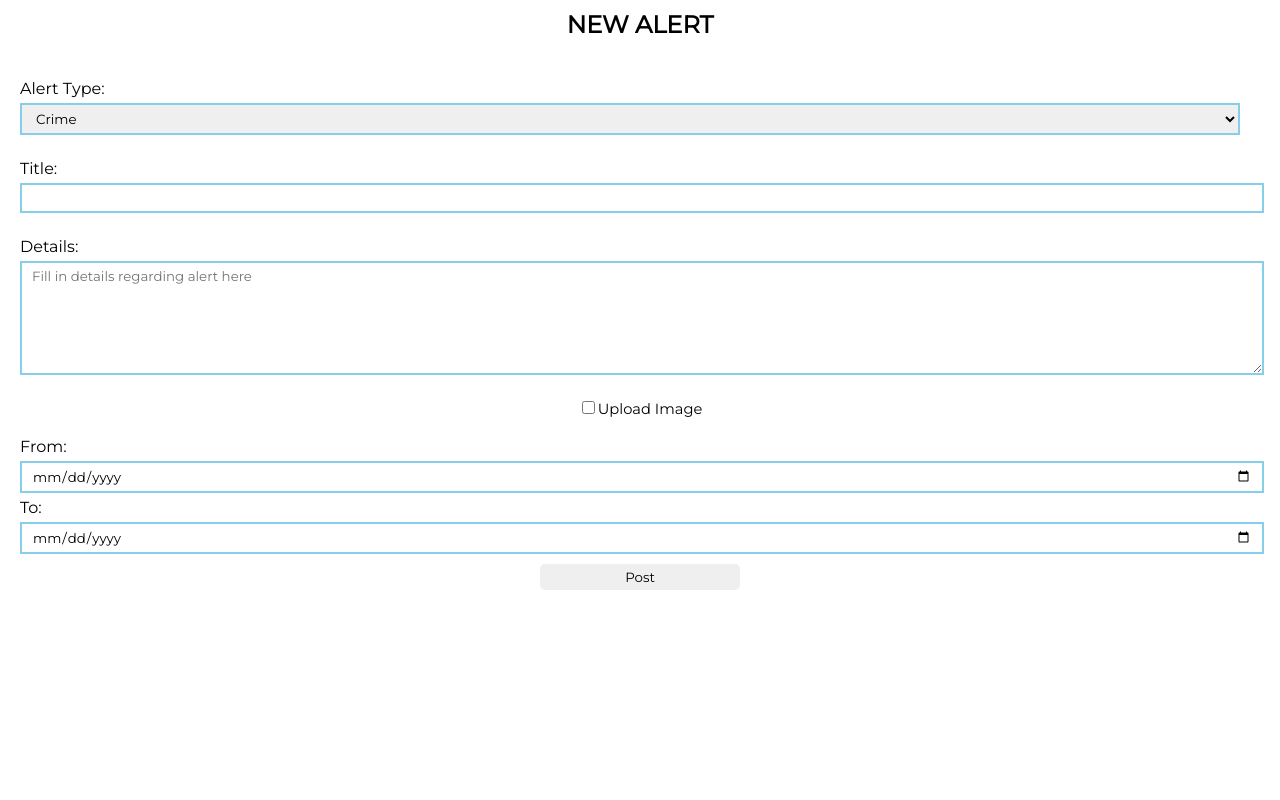
After one commit to daniel-t-mabaso/inform, a PHP site: page /createAlert.php in a window 1280 px wide. The commit adds this page. Run offline with PHP 8.4, Linux system fonts and the light colour scheme.

Commit message:
Working on the Create Alert and Create Event UIs

```diff
--- a/assets/css/components.css
+++ b/assets/css/components.css
@@ -24,13 +24,33 @@
 }
 
 .inputField {
-    border: 1px solid skyblue;
+    border: 2px solid skyblue;
     width: calc(100% - 10px * 2);
     margin-top : 5px;
     padding: 5px;
     padding-left: 10px;
     padding-right: 10px;
     margin-bottom : 5px;
+}
+
+.imageBorder{
+    border: 2px solid skyblue;
+    width: 35%;
+    margin-top: 5px;
+    padding: 5px;
+    padding-left: 10px;
+    padding-right : 10px;
+}
+.detailField{
+    border: 2px solid skyblue;
+    width: calc(100% - 10px * 2);
+    margin-top: 5px;
+    padding: 5px;
+    padding-left: 10px;
+    height: 100px;
+    padding-right : 10px;
+
+
 }
 
 .checkBox{
--- /dev/null
+++ b/createAlert.php
@@ -0,0 +1,51 @@
+<!DOCTYPE html>
+<html>
+<head>
+        <title>Create Alert</title>
+        <?php
+            include 'assets/php/dependencies.php';
+        ?>
+</head>
+<body style="background-color: white;" >
+        <div class="vertical-padding-10 grey-txt bold-txt" style="text-align: center">
+            <h1 class='heading'>NEW ALERT</h1>
+        </div>
+        <div class='center-txt padding-20 vertical-padding-30 max-width'>
+        <form method="post" action="" name="createAlert" class="left-txt vertical-padding-10">
+            Alert Type:
+            <select class="inputField" name="alertTypes" required>
+                <option name="crime">Crime</option>
+                <option name="traffic">Traffic</option>
+                <option name="children">Children</option>
+                <option name="pets">Pets</option>
+                <option name="services">Local Goods & Services</option>
+                <option name="news">General News</option>
+            </select>
+            <br><br>
+            Title:
+            <input class="inputField" name="title" type="text" required>
+            <br><br>
+            Details:
+            <textarea class="detailField" name="details" type="text"  placeholder="Fill in details regarding alert here" required></textarea>
+            <br><br>
+            <div class="book center-txt">
+                <input class="book" type="checkbox" id='upload-image-checkbox' onclick="document.getElementById('upload-image-panel').classList.toggle('hide');" name="newImage">Upload Image<br>
+                <div class="hide  left-txt imageBorder" id="upload-image-panel">
+                   <input type="file" name="imageAlert" accept="image/*" >
+                </div>
+            </div>
+            <br>
+            From:
+            <input class="inputField" name="startDate" type="date" required>
+            <br>
+            To:
+            <input class="inputField" name="endDate" type="date" required>
+            <div class="center-txt">
+            <input class="button" type="submit" value="Post" name="post">
+            <div>
+        </form>
+        </body>
+</div>
+
+
+</html>
```
Also changed, not shown: communityRegister.php (+9 -9 lines), createEvent.php (added, +10 -0 lines).
